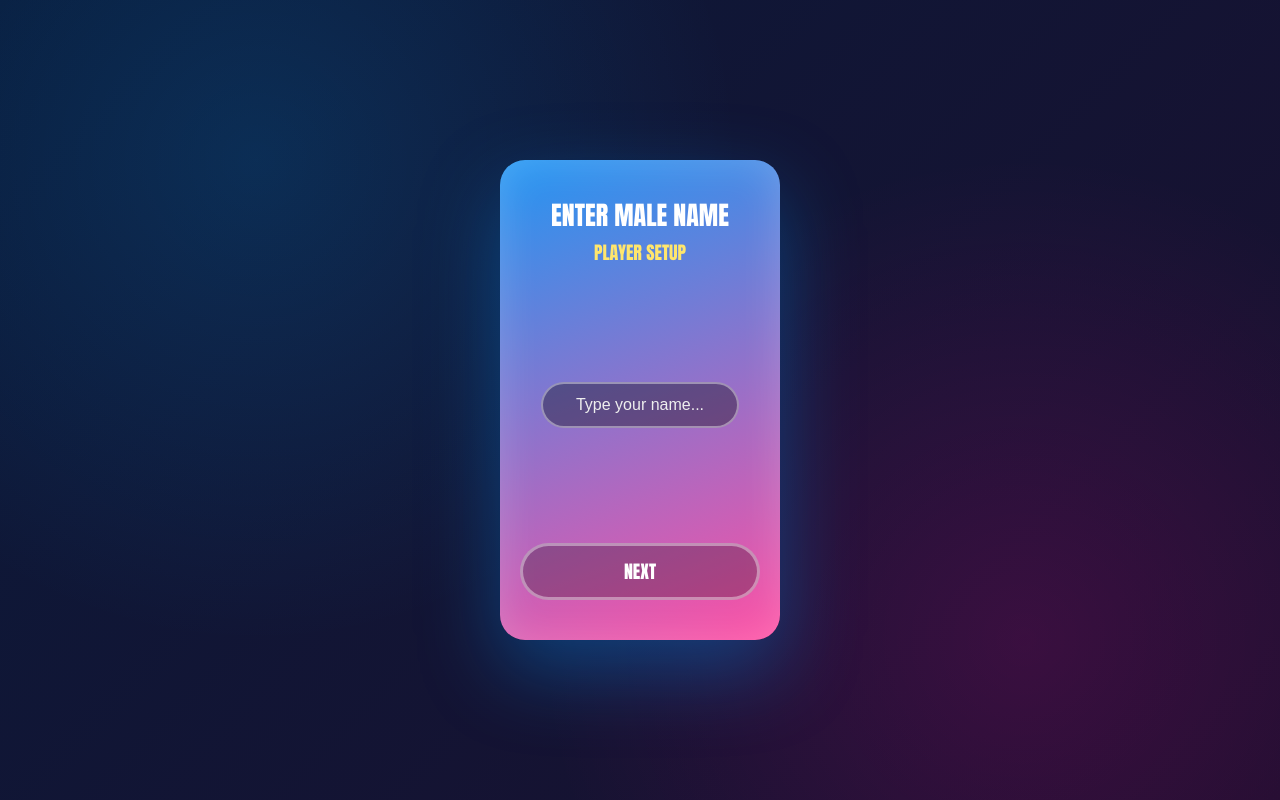
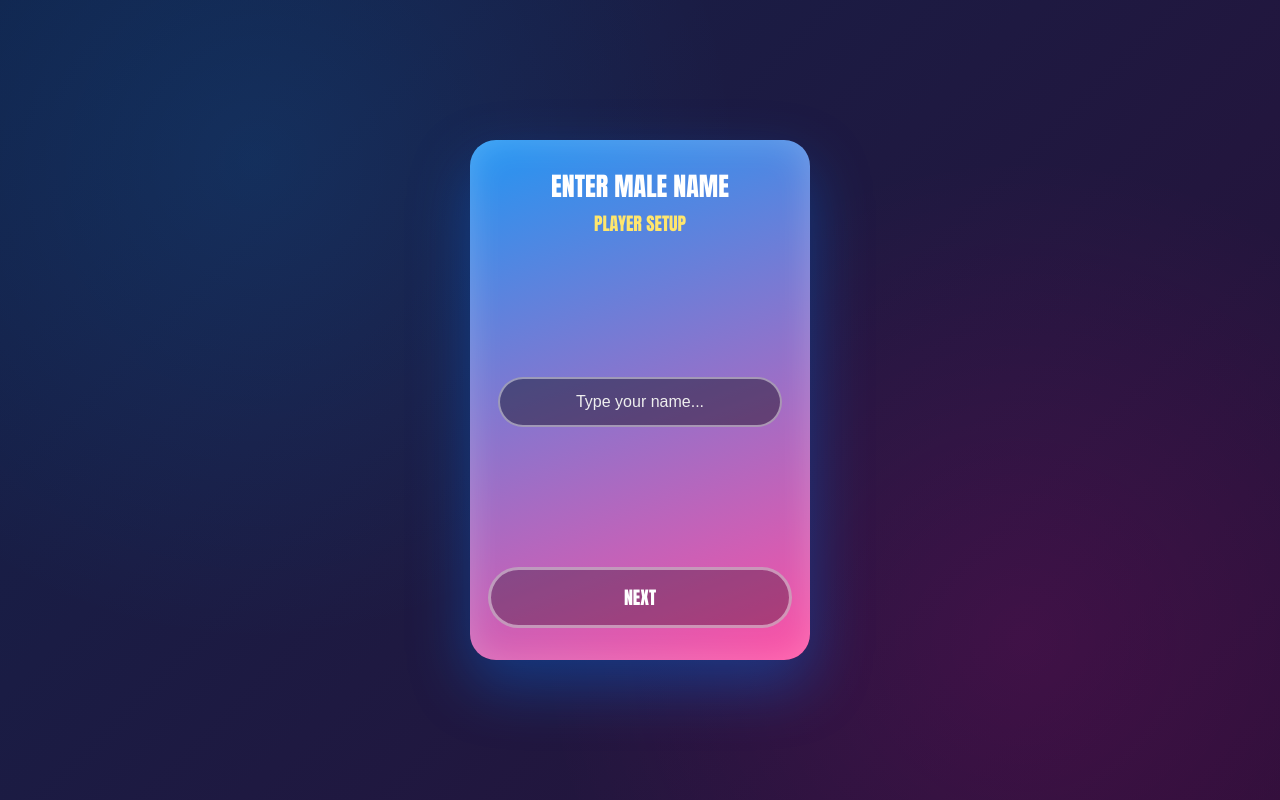
Before and after one commit to abdulkapoorcode/game, a plain HTML site: page index.html in a window 1280 px wide. Drawn offline with Linux system fonts and the light colour scheme.

Commit message:
Update index.html

```diff
--- a/index.html
+++ b/index.html
@@ -2,56 +2,49 @@
 <html lang="en">
 <head>
 <meta charset="UTF-8">
-<meta name="viewport" content="width=device-width, initial-scale=1.0">
-<title>The Game</title>
-<meta name="robots" content="noindex, nofollow">
+<meta name="viewport" content="width=device-width, initial-scale=1.0, maximum-scale=1.0, user-scalable=no">
+<title>PlayGame</title>
+<meta name="robots" content="nofollow">
+
 <style>
 * { margin:0; padding:0; box-sizing:border-box; }
 
 body {
-    min-height: 100vh;
+    min-height: 100svh;
     background:
-      radial-gradient(circle at 20% 20%, rgba(0,170,255,0.15) 0%, transparent 40%),
-      radial-gradient(circle at 80% 80%, rgba(255,0,150,0.15) 0%, transparent 40%),
-      linear-gradient(135deg, #0a1a3a, #1b0f2e);
+      radial-gradient(circle at 20% 20%, rgba(0,170,255,0.12) 0%, transparent 40%),
+      radial-gradient(circle at 80% 80%, rgba(255,0,150,0.12) 0%, transparent 40%),
+      linear-gradient(135deg, #12224a, #2a1038);
     display: flex;
     justify-content: center;
     align-items: center;
     font-family: Impact, Arial Black, sans-serif;
     color: white;
-    padding: 20px;
-    overflow-x: hidden;
+    padding: 12px;
+    overflow: hidden;
 }
 
-/* ✅ CARD BLUE + PINK ONLY */
+/* ✅ PERFECT MOBILE CARD */
 .ticket {
-    width: min(280px, 90vw);
-    height: min(480px, 75vh);
-    max-width: 320px;
+    width: min(94vw, 340px);
+    height: min(82svh, 520px);
     background: linear-gradient(160deg, #2196f3 0%, #ff4fa3 100%);
-    border-radius: 25px;
+    border-radius: 26px;
     box-shadow:
-        0 30px 80px rgba(0, 150, 255, 0.35),
-        inset 0 0 40px rgba(255, 255, 255, 0.2);
+        0 25px 60px rgba(0, 120, 255, 0.35),
+        inset 0 0 35px rgba(255, 255, 255, 0.22);
     display: flex;
     flex-direction: column;
     justify-content: space-between;
-    padding: 40px 20px;
+    padding: 32px 18px;
     text-align: center;
 }
 
-/* Mobile adjustments */
-@media (max-width: 480px) {
-    .ticket {
-        padding: 30px 15px;
-        height: min(500px, 80vh);
-    }
-}
-
+/* ✅ SHORT SCREEN FIX */
 @media (max-height: 600px) {
     .ticket {
-        padding: 20px 15px;
-        height: 90vh;
+        height: 92svh;
+        padding: 22px 16px;
     }
 }
 
@@ -67,18 +60,20 @@ body {
 .super-text {
     font-size: clamp(20px, 5vw, 26px);
     text-transform: uppercase;
-    line-height: 1.2;
+    line-height: 1.15;
 }
+
 .discount-text {
-    font-size: clamp(14px, 3.5vw, 18px);
+    font-size: clamp(14px, 3.8vw, 18px);
     color: #ffe66d;
     text-transform: uppercase;
     margin-top: 8px;
 }
 
+/* ✅ QUESTION AREA */
 .percent {
-    font-size: clamp(18px, 4.5vw, 22px);
-    min-height: 120px;
+    font-size: clamp(17px, 4.6vw, 22px);
+    min-height: 26%;
     display: flex;
     justify-content: center;
     align-items: center;
@@ -86,56 +81,60 @@ body {
     padding: 10px;
     line-height: 1.4;
     word-wrap: break-word;
+    text-align: center;
 }
 
-@media (max-height: 600px) {
-    .percent {
-        min-height: 80px;
-        font-size: clamp(16px, 4vw, 20px);
-    }
-}
-
-/* ✅ BUTTON */
+/* ✅ ACTION BUTTON */
 .food-drink {
-    font-size: clamp(16px, 4vw, 18px);
-    padding: 12px 20px;
-    background: rgba(0,0,0,0.25);
+    font-size: clamp(16px, 4.4vw, 18px);
+    padding: 14px 26px;
+    background: rgba(0,0,0,0.28);
     border-radius: 50px;
-    border: 3px solid rgba(255,255,255,0.4);
+    border: 3px solid rgba(255,255,255,0.45);
     cursor: pointer;
-    transition: 0.3s;
+    transition: 0.2s;
     text-transform: uppercase;
     -webkit-tap-highlight-color: transparent;
     touch-action: manipulation;
     user-select: none;
+    min-height: 52px;
+    display: flex;
+    align-items: center;
+    justify-content: center;
 }
-.food-drink:hover { transform: scale(1.05); }
+
 .food-drink:active {
     transform: scale(0.95);
-    background: rgba(0,0,0,0.4);
+    background: rgba(0,0,0,0.45);
 }
 
 /* ✅ INPUT */
 .card-input {
-    background: rgba(0,0,0,0.35);
-    border: 2px solid rgba(255,255,255,0.4);
+    background: rgba(0,0,0,0.4);
+    border: 2px solid rgba(255,255,255,0.45);
     border-radius: 50px;
-    padding: 12px;
-    width: 90%;
+    padding: 14px;
+    width: 100%;
     text-align: center;
     color: white;
-    font-size: clamp(14px, 3.5vw, 16px);
-    -webkit-appearance: none;
-    appearance: none;
+    font-size: 16px;
+    outline: none;
 }
+
 .card-input::placeholder {
     color: #eee;
     text-transform: none;
 }
 
-/* Prevent zoom on input focus for iOS */
-@media (max-width: 768px) {
-    .card-input {
+/* ✅ iOS ZOOM FIX */
+input { font-size: 16px; }
+
+/* ✅ EXTRA TINY SCREENS */
+@media (max-width: 360px) {
+    .ticket {
+        padding: 22px 14px;
+    }
+    .percent {
         font-size: 16px;
     }
 }
```
